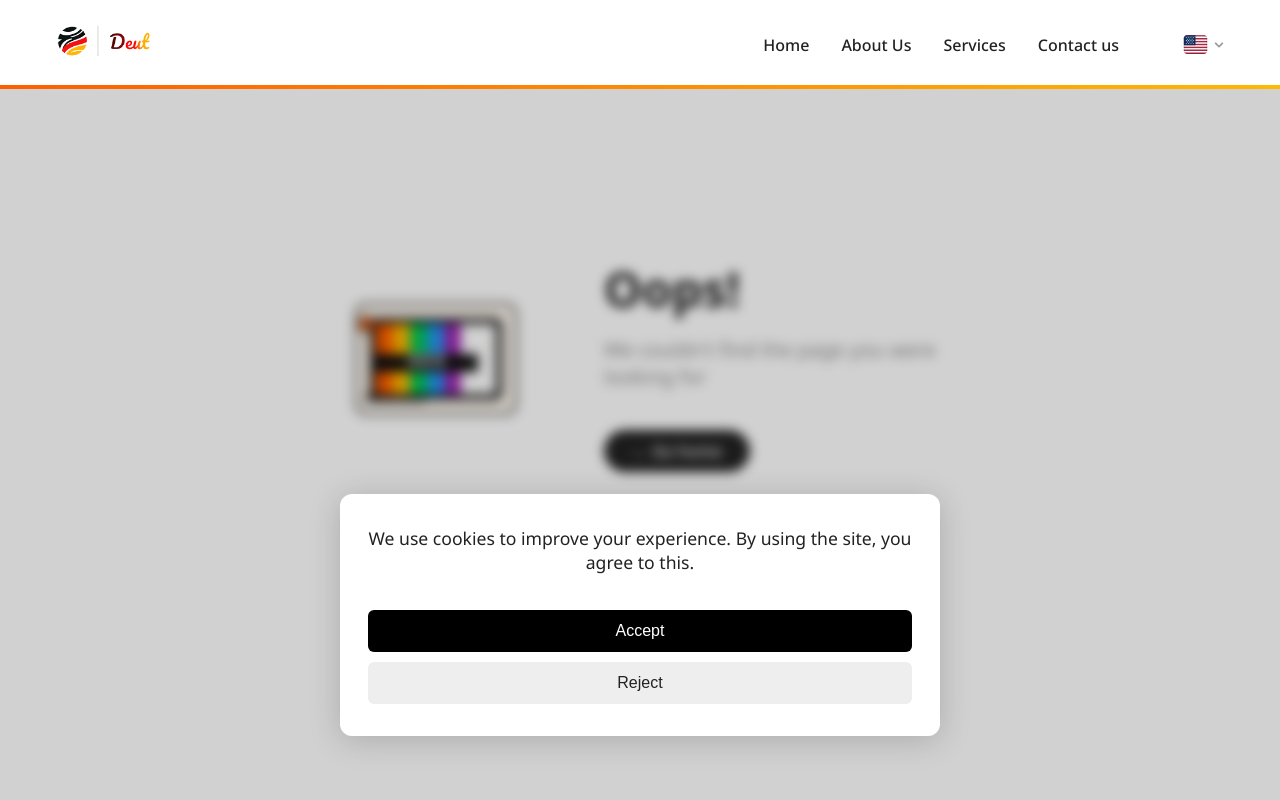
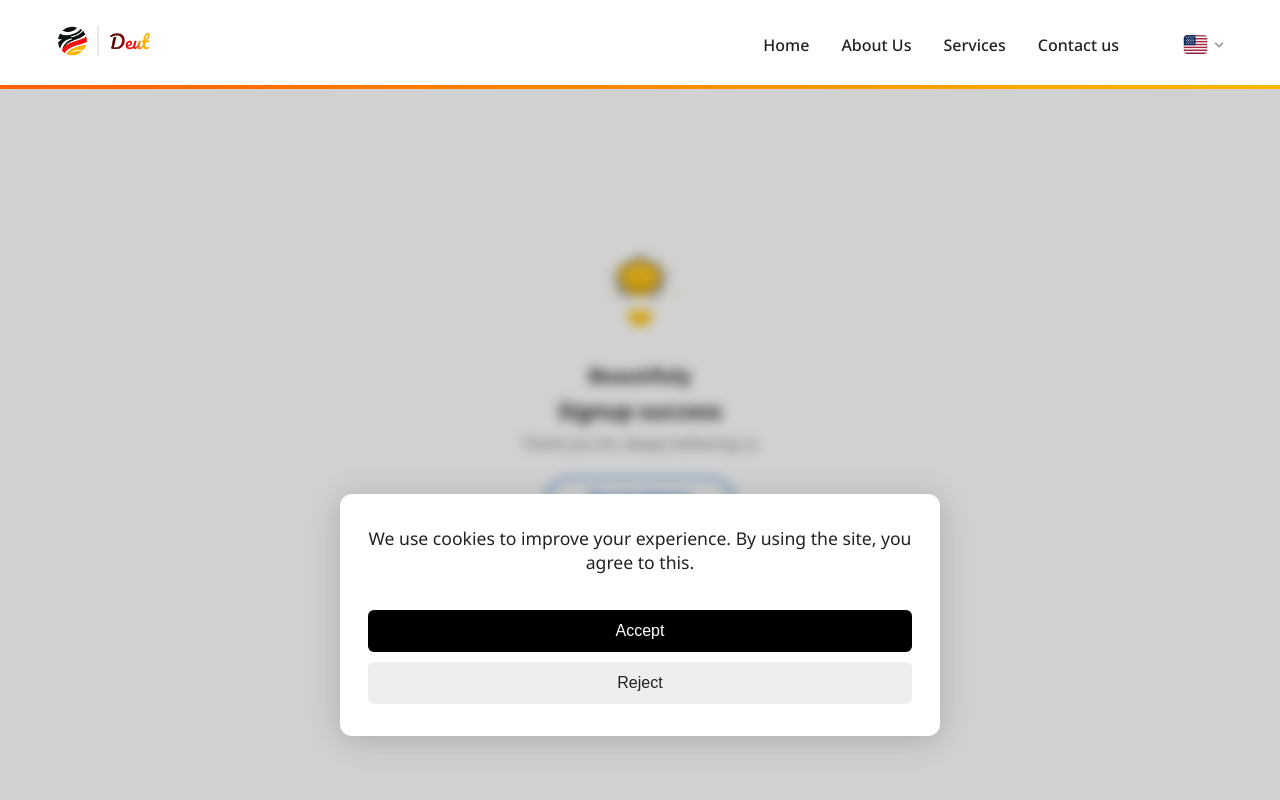
Before and after one commit to amarahmed2567/Deutsolutions, a React (Vite) app: page /signup-success in a window 1280 px wide. Shown: the top 800 px of the page. Built offline with nearby package versions, Linux system fonts and the light colour scheme.

Commit message:
crteated the signup page and has been conacted with the firebase database

```diff
--- a/package.json
+++ b/package.json
@@ -13,6 +13,7 @@
     "@emailjs/browser": "^4.4.1",
     "@lottiefiles/dotlottie-react": "^0.14.2",
     "aos": "^2.3.4",
+    "firebase": "^12.0.0",
     "framer-motion": "^12.23.0",
     "i18next": "^25.3.1",
     "i18next-browser-languagedetector": "^8.2.0",
--- a/src/App.jsx
+++ b/src/App.jsx
@@ -14,6 +14,7 @@ import { AnimatePresence, motion } from "framer-motion";
 import ScrollToTop from "./Components/Utils/ScrollToTop";
 import { useTranslation } from "react-i18next";
 import LanguageInitializer from "./Components/LanguageSwitcher/LanguageInitializer";
+import SignupSuccess from "./Pages/SignUpPage/SignupSuccess";
 
 function App() {
   const location = useLocation();
@@ -82,6 +83,8 @@ function App() {
                 <SignupPage />
               </motion.div>
             } />
+            //SignupSuccess Page
+            <Route path="/signup-success" element={<SignupSuccess />} />
             //NotFound Page
             <Route path="*" element={
               <motion.div
--- a/src/Pages/SignUpPage/SignUpPage.jsx
+++ b/src/Pages/SignUpPage/SignUpPage.jsx
@@ -2,6 +2,9 @@ import React, { useState } from "react";
 import styles from "./SignUpPage.module.css";
 import SignupImg from "../../assets/images/About.jpg";
 import { useTranslation } from "react-i18next";
+import { db } from "../../firebase";
+import { collection, addDoc } from "firebase/firestore";
+import { useNavigate } from "react-router-dom";
 
 const SignUpPage = () => {
   const { t } = useTranslation();
@@ -18,19 +21,24 @@ const SignUpPage = () => {
     service: "",
   });
   const [isSubmitting, setIsSubmitting] = useState(false);
+  const navigate = useNavigate();
 
   const handleChange = (e) => {
     const { name, value } = e.target;
     setForm((prev) => ({ ...prev, [name]: value }));
   };
 
-  const handleSubmit = (e) => {
-    e.preventDefault();
-    setIsSubmitting(true);
-    setTimeout(() => {
-      setIsSubmitting(false);
+  const handleSubmit = async (e) => {
+      e.preventDefault();
+      setIsSubmitting(true);
+    try {
+      await addDoc(collection(db, "sign-up"), form);
       setForm({ name: "", email: "", phone: "", service: "" });
-    }, 1000);
+      navigate("/signup-success");
+    } catch (error) {
+      console.error("Error adding document: ", error);
+    }
+    setIsSubmitting(false);
   };
 
   return (
--- /dev/null
+++ b/src/Pages/SignUpPage/SignupSuccess.jsx
@@ -0,0 +1,104 @@
+import React from "react";
+import { useNavigate } from "react-router-dom";
+import styles from "./SignUpPage.module.css";
+
+const TrophySVG = () => (
+  <svg width="100" height="100" viewBox="0 0 120 120" fill="none">
+    <circle cx="60" cy="60" r="60" fill="#fff"/>
+    <g>
+      {/* كأس */}
+      <rect x="45" y="80" width="30" height="10" rx="4" fill="#FFC107"/>
+      <rect x="50" y="90" width="20" height="8" rx="4" fill="#FFC107"/>
+      <path d="M60 20 L65 35 H55 L60 20 Z" fill="#FFC107" stroke="#222" strokeWidth="2"/>
+      <ellipse cx="60" cy="40" rx="25" ry="20" fill="#FFC107" stroke="#222" strokeWidth="2"/>
+      <ellipse cx="60" cy="40" rx="18" ry="13" fill="#fff" opacity="0.2"/>
+      <path d="M35 40 Q30 60 50 65" stroke="#222" strokeWidth="2" fill="none"/>
+      <path d="M85 40 Q90 60 70 65" stroke="#222" strokeWidth="2" fill="none"/>
+      {/* وجه مبتسم */}
+      <circle cx="60" cy="50" r="13" fill="#FFC107"/>
+      <path d="M55 55 Q60 60 65 55" stroke="#222" strokeWidth="2" fill="none"/>
+      <circle cx="56" cy="50" r="1.5" fill="#222"/>
+      <circle cx="64" cy="50" r="1.5" fill="#222"/>
+      {/* نجوم ونقاط حول الكأس */}
+      <circle cx="35" cy="30" r="3" fill="#FFC107"/>
+      <circle cx="90" cy="30" r="2" fill="#FFC107"/>
+      <circle cx="30" cy="60" r="2" fill="#FFC107"/>
+      <circle cx="100" cy="60" r="2" fill="#FFC107"/>
+      <circle cx="60" cy="15" r="2" fill="#FFC107"/>
+      <rect x="25" y="35" width="2" height="6" rx="1" fill="#222"/>
+      <rect x="93" y="35" width="2" height="6" rx="1" fill="#222"/>
+      <rect x="60" y="10" width="2" height="6" rx="1" fill="#222"/>
+      <rect x="40" y="25" width="6" height="2" rx="1" fill="#222"/>
+      <rect x="80" y="25" width="6" height="2" rx="1" fill="#222"/>
+    </g>
+  </svg>
+);
+
+const SignupSuccess = () => {
+  const navigate = useNavigate();
+
+  return (
+    <div
+      style={{
+        minHeight: "80vh",
+        display: "flex",
+        flexDirection: "column",
+        alignItems: "center",
+        justifyContent: "center",
+        background: "#fff",
+        padding: "24px 8px"
+      }}
+    >
+      <TrophySVG />
+      <div style={{ fontWeight: "bold", fontSize: 20, color: "#222", margin: "18px 0 6px" }}>
+        Beautifuly
+      </div>
+      <div style={{ fontWeight: "bold", fontSize: 22, color: "#222", marginBottom: 8 }}>
+        Signup success
+      </div>
+      <div style={{ color: "#666", marginBottom: 24, fontSize: 15 }}>
+        Thank you for always believing us
+      </div>
+      <button
+        style={{
+          background: "#fff",
+          color: "#1976D2",
+          border: "2px solid #1976D2",
+          borderRadius: 30,
+          fontWeight: "bold",
+          fontSize: 18,
+          padding: "10px 40px",
+          marginBottom: 24,
+          cursor: "pointer",
+          boxShadow: "0 2px 8px #eee",
+          transition: "background 0.2s, color 0.2s"
+        }}
+        onClick={() => navigate("/")}
+        onMouseOver={e => {
+          e.currentTarget.style.background = "#1976D2";
+          e.currentTarget.style.color = "#fff";
+        }}
+        onMouseOut={e => {
+          e.currentTarget.style.background = "#fff";
+          e.currentTarget.style.color = "#1976D2";
+        }}
+      >
+        Go to Home
+      </button>
+      {/* Pagination dots */}
+      <div style={{ display: "flex", justifyContent: "center", gap: 6, marginTop: 10 }}>
+        <span style={{
+          width: 8, height: 8, borderRadius: "50%", background: "#222", display: "inline-block"
+        }} />
+        <span style={{
+          width: 8, height: 8, borderRadius: "50%", background: "#FFC107", display: "inline-block"
+        }} />
+        <span style={{
+          width: 8, height: 8, borderRadius: "50%", background: "#FFC107", display: "inline-block"
+        }} />
+      </div>
+    </div>
+  );
+};
+
+export default SignupSuccess;
--- /dev/null
+++ b/src/firebase.js
@@ -0,0 +1,23 @@
+// Import the functions you need from the SDKs you need
+import { initializeApp } from "firebase/app";
+import { getFirestore } from "firebase/firestore";
+// TODO: Add SDKs for Firebase products that you want to use
+// https://firebase.google.com/docs/web/setup#available-libraries
+
+// Your web app's Firebase configuration
+// For Firebase JS SDK v7.20.0 and later, measurementId is optional
+const firebaseConfig = {
+  apiKey: "AIzaSyC6KjyvXhAogZqL7XK9cIbCVAzpNlfcde4",
+  authDomain: "deutsolutions-bc9a0.firebaseapp.com",
+  projectId: "deutsolutions-bc9a0",
+  storageBucket: "deutsolutions-bc9a0.appspot.com",
+  messagingSenderId: "979815264049",
+  appId: "1:979815264049:web:5ce75067fa5f39cee20a10",
+  measurementId: "G-BGQG6W15BN"
+};
+
+// Initialize Firebase
+const app = initializeApp(firebaseConfig);
+const db = getFirestore(app);
+
+export { db };
```
Also changed, not shown: 1 other file (tests, documents, lock files or other folders).
